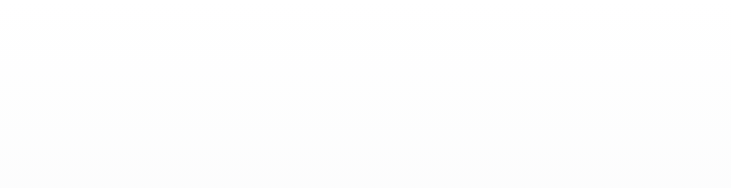
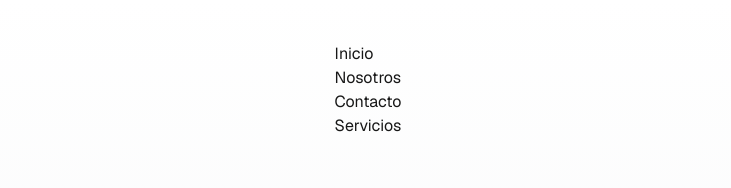
Before and after one commit to Stiph01/reivaj, a Next.js app: page / in a window 1280 px wide. Shown: the top 188 px of the page, without its empty margins (272-1003 px from the left). Built offline with nearby package versions, Linux system fonts and the light colour scheme.

Commit message:
add: Agregando estructura de navegacion

```diff
--- a/src/app/page.js
+++ b/src/app/page.js
@@ -1,9 +1,10 @@
 import Image from "next/image";
-
+import Nav from "@/component/nav";
 export default function Home() {
   return (
     <div className="font-sans grid grid-rows-[20px_1fr_20px] items-center justify-items-center min-h-screen p-8 pb-20 gap-16 sm:p-20 bg-gradient-to-b from-white to-gray-100 dark:from-gray-900 dark:to-gray-800">
       {/* MAIN CONTENT */}
+      <Nav></Nav>
       <main className="flex flex-col gap-[32px] row-start-2 items-center sm:items-start text-center sm:text-left max-w-2xl">
         {/* LOGO */}
         <Image
--- /dev/null
+++ b/src/component/nav.js
@@ -0,0 +1,13 @@
+import Link from 'next/link'
+export default function Nav(){
+    return(
+        <nav>
+        <ul>
+        <li><Link href="/">Inicio</Link></li>
+        <li><Link href="/nosotros">Nosotros</Link></li>
+        <li><Link href="/contacto">Contacto</Link></li>
+        <li><Link href="/servicio">Servicios</Link></li>
+        </ul>
+        </nav>
+    )
+}
```
